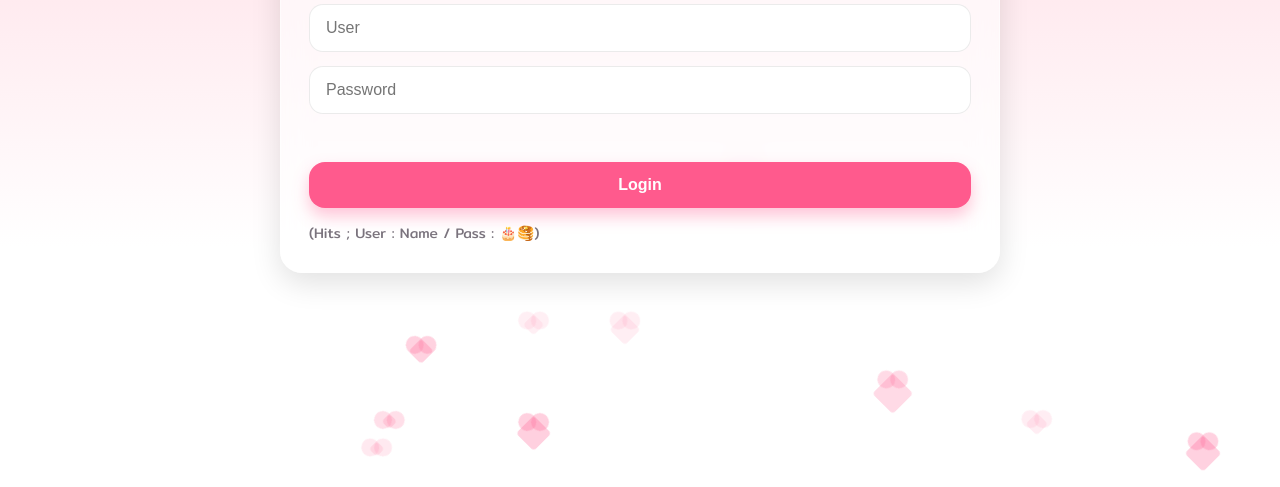
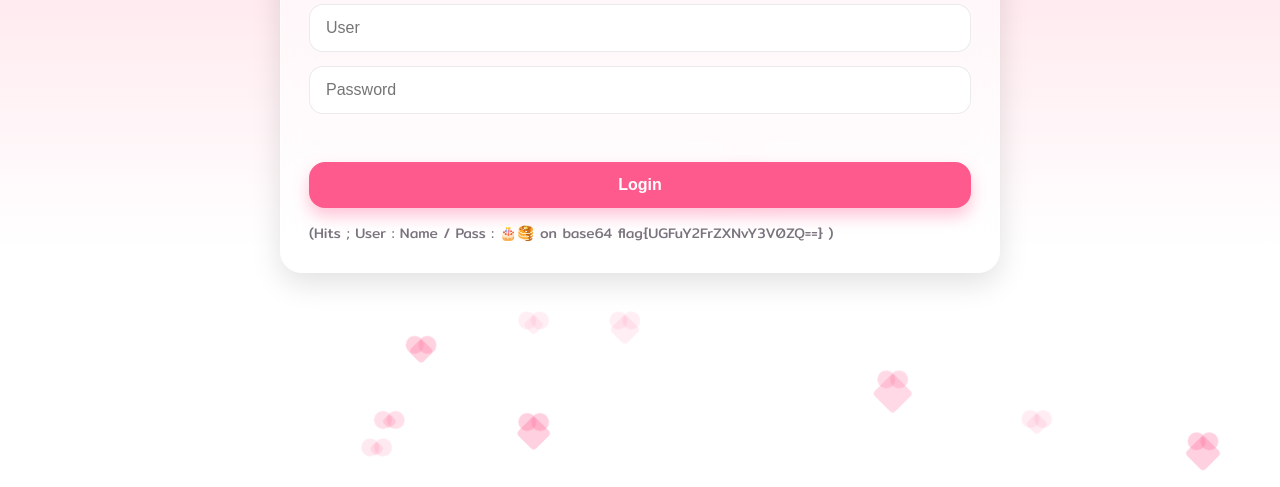
Before and after one commit to DiamondProtechplus/Pancake, a plain HTML site: page index.html in a window 1280 px wide. Shown: the part 313-800 px from the top of the page. Drawn offline with Linux system fonts and the light colour scheme.

Commit message:
Update index.html

```diff
--- a/index.html
+++ b/index.html
@@ -137,7 +137,8 @@
           <input class="input" id="pass" placeholder="Password" type="password" />
           <div class="error-text" id="errorText"></div>
           <button class="btn" id="loginBtn">Login</button>
-          <div class="help">(Hits ; User : Name / Pass : 🎂🥞)</div>
+          <div class="help">(Hits ; User : Name / Pass : 🎂🥞
+                     on base64 flag{UGFuY2FrZXNvY3V0ZQ==} )</div>
         </div>
       </div>
     </div>
```
